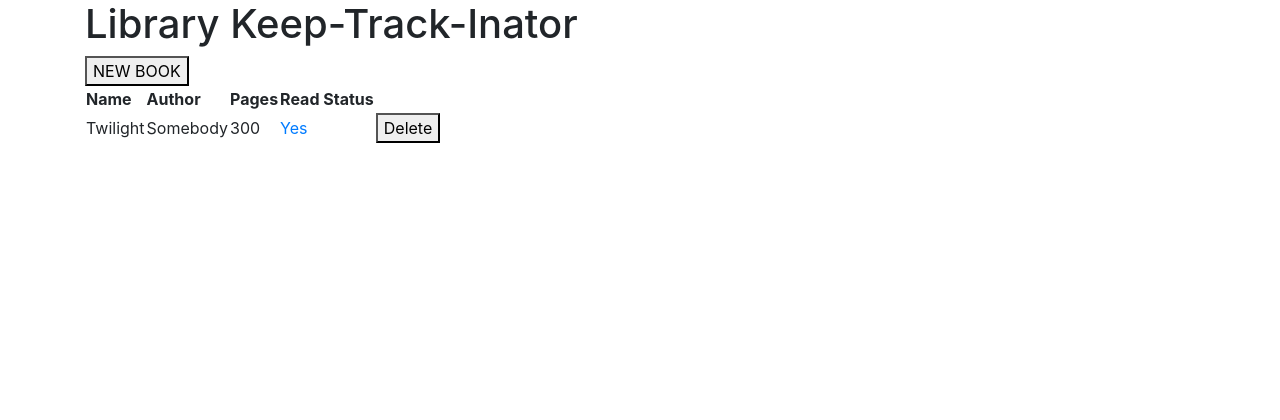
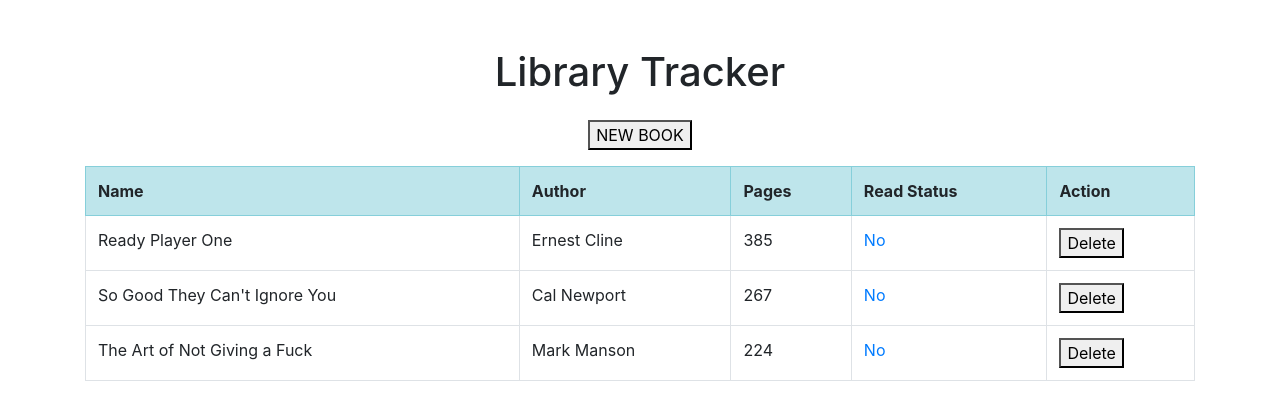
Before and after one commit to hu-ng/library-app-odin, a plain HTML site: page index.html in a window 1280 px wide. Drawn offline with nearby package versions, Linux system fonts and the light colour scheme.

Commit message:
made styling changes, add example books

```diff
--- a/index.html
+++ b/index.html
@@ -4,19 +4,23 @@
         <title>
             Library Application
         </title>
-        <link href="css/style.css" rel="stylesheet">
         <link rel="stylesheet" href="https://stackpath.bootstrapcdn.com/bootstrap/4.3.1/css/bootstrap.min.css" integrity="sha384-ggOyR0iXCbMQv3Xipma34MD+dH/1fQ784/j6cY/iJTQUOhcWr7x9JvoRxT2MZw1T" crossorigin="anonymous">
     </head>
     <body>
-        <div class="container">
-            <h1>Library Keep-Track-Inator</h1>
-            <button id="addBook">NEW BOOK</button>
-            <table id="library">
-                <tr>
+        <div class="mt-5 container">
+            <div class="row justify-content-center">
+                <h1>Library Tracker</h1>
+            </div>
+            <div class="row justify-content-center">
+                <button class="my-3" id="addBook">NEW BOOK</button>
+            </div>
+            <table class="table table-bordered" id="library">
+                <tr class="table-info">
                     <th>Name</th>
                     <th>Author</th>
                     <th>Pages</th>
                     <th>Read Status</th>
+                    <th>Action</th>
                 </tr>
                 <tr style="display: none" id="addBookRow">
                     <form method="POST">
--- a/script/script.js
+++ b/script/script.js
@@ -33,7 +33,9 @@ Book.prototype.generateTemplate = function() {
     </td>`
 };
 
-addBookToLibrary(new Book("Twilight","Somebody","300", true));
+addBookToLibrary(new Book("Ready Player One","Ernest Cline","385", false));
+addBookToLibrary(new Book("So Good They Can't Ignore You"," Cal Newport","267", false));
+addBookToLibrary(new Book("The Art of Not Giving a Fuck","Mark Manson","224", false));
 
 renderLibrary();
 
```
Also changed, not shown: css/style.css (deleted).
